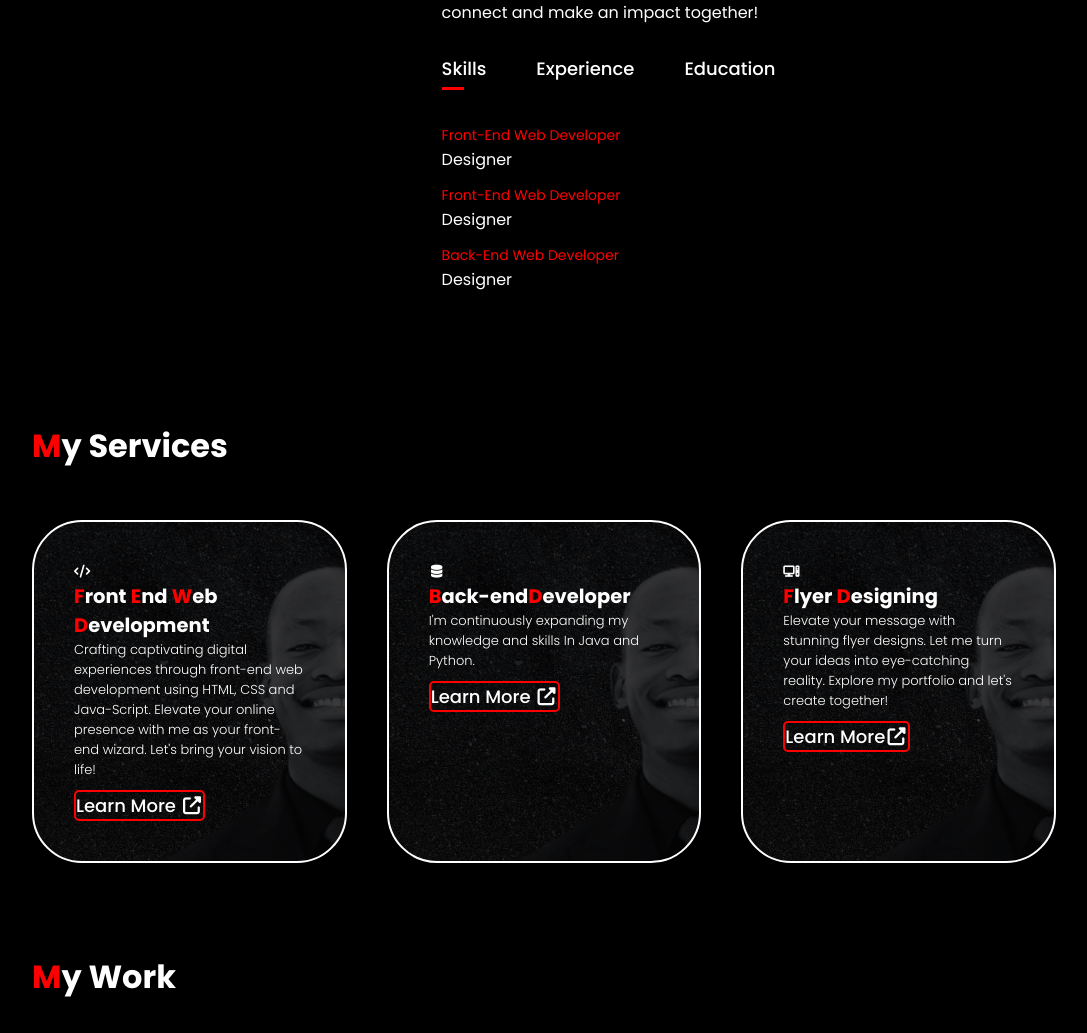
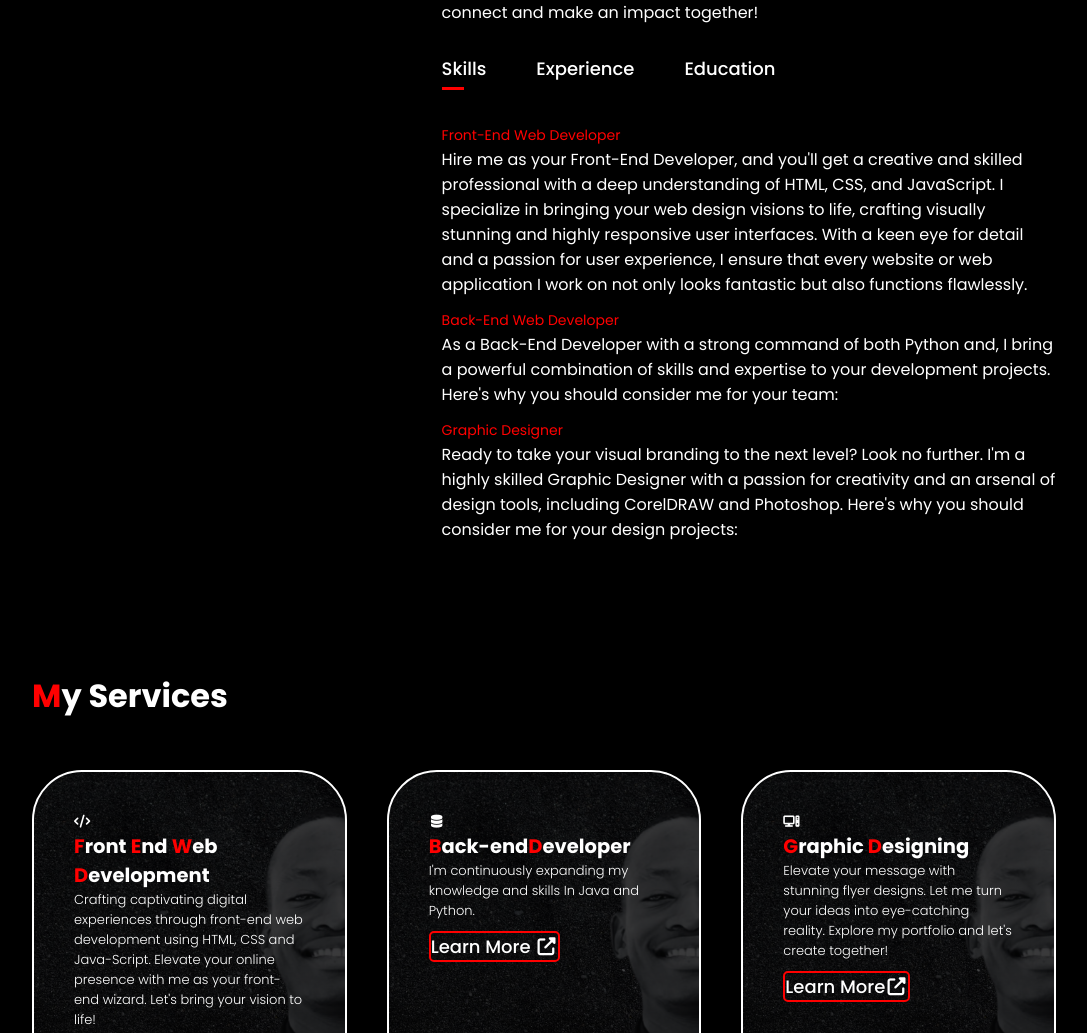
Before and after one commit to MelusiDemadema/melusi, a plain HTML site: page index.html in a window 1280 px wide. Shown: the part 1473-2506 px from the top of the page, without its empty margins (96-1183 px from the left). Drawn offline with Linux system fonts and the light colour scheme.

Commit message:
Updated my services section

```diff
--- a/index.html
+++ b/index.html
@@ -68,17 +68,20 @@
                         </div>
                         <div class="tab-contents active-tab" id="skills">
                             <ul>
-                                <li><span>Front-End Web Developer</span><br>Designer</li>
-                                <li><span>Front-End Web Developer</span><br>Designer</li>
-                                <li><span>Back-End Web Developer</span><br>Designer</li>
+                                <li><span>Front-End Web Developer</span><br>Hire me as your Front-End Developer, and you'll get a creative and skilled professional with a deep understanding of HTML, CSS, and JavaScript. I specialize in bringing your web design visions to life, crafting visually stunning and highly responsive user interfaces. With a keen eye for detail and a passion for user experience,
+                                    I ensure that every website or web application I work on not only looks fantastic but also functions flawlessly.</li>
+                                <li><span>Back-End Web Developer</span><br>As a Back-End Developer with a strong command of both Python and, I bring a powerful combination of skills and expertise to your development projects.
+                                    Here's why you should consider me for your team:</li>
+                                <li><span>Graphic Designer</span><br>Ready to take your visual branding to the next level? Look no further. I'm a highly skilled Graphic Designer with a passion for creativity and an arsenal of design tools,
+                                     including CorelDRAW and Photoshop. Here's why you should consider me for your design projects:</li>
 
                             </ul>
                         </div>
                         <div class="tab-contents" id="experience">
                             <ul>
                                 <li><span>Front-End Web Developer</span><br>1 year Experience</li>
-                                <li><span>Data Analyst</span><br>No Experience  Yet</li>
-                                <li><span>Back-End Development</span><br>No Experience Yet</li>
+                                <li><span>Back-End Developer</span><br>No Experience  Yet</li>
+                                <li><span>Graphic Designer</span><br>1+ year Experience</li>
                             </ul>
                         </div>
                         <div class="tab-contents" id="education">
@@ -122,7 +125,7 @@
             </div>
             <div>
                 <i class="fa-solid fa-computer"></i>
-                <h2> <span>F</span>lyer <span>D</span>esigning</h2>
+                <h2> <span>G</span>raphic <span>D</span>esigning</h2>
                 <p>Elevate your message with stunning flyer designs. Let me turn your ideas into eye-catching reality.
                     Explore my portfolio and let's create together!</p>
                      <a href="images/Fefe.png">Learn More<i class="fa-solid fa-up-right-from-square"></i></a>
@@ -155,7 +158,7 @@
                     <h3>Flyer Designing</h3>
                     <p>Coming Soon!</p>
 
-                          <a href="#"><i class="fa-solid fa-arrow-up-right-from-square"></i></a>
+                          <a href="images/Fefe.png"><i class="fa-solid fa-arrow-up-right-from-square"></i></a>
 
                 </div>
             </div>
--- a/style.css
+++ b/style.css
@@ -38,6 +38,8 @@ nav{
     width: 150px;
     height: 90px;
     color:red;
+    position: relative;
+    left: -50px;
 }
 nav ul li{
     display:inline-block;
@@ -432,6 +434,8 @@ nav .fa-solid{
 
 @media only screen and (max-width: 600px){
 
+
+
     #header{
         background:linear-gradient(rgba(0,0,0,0.7),rgba(0,0,0,0.7)), url(images/official.png);
 
```
